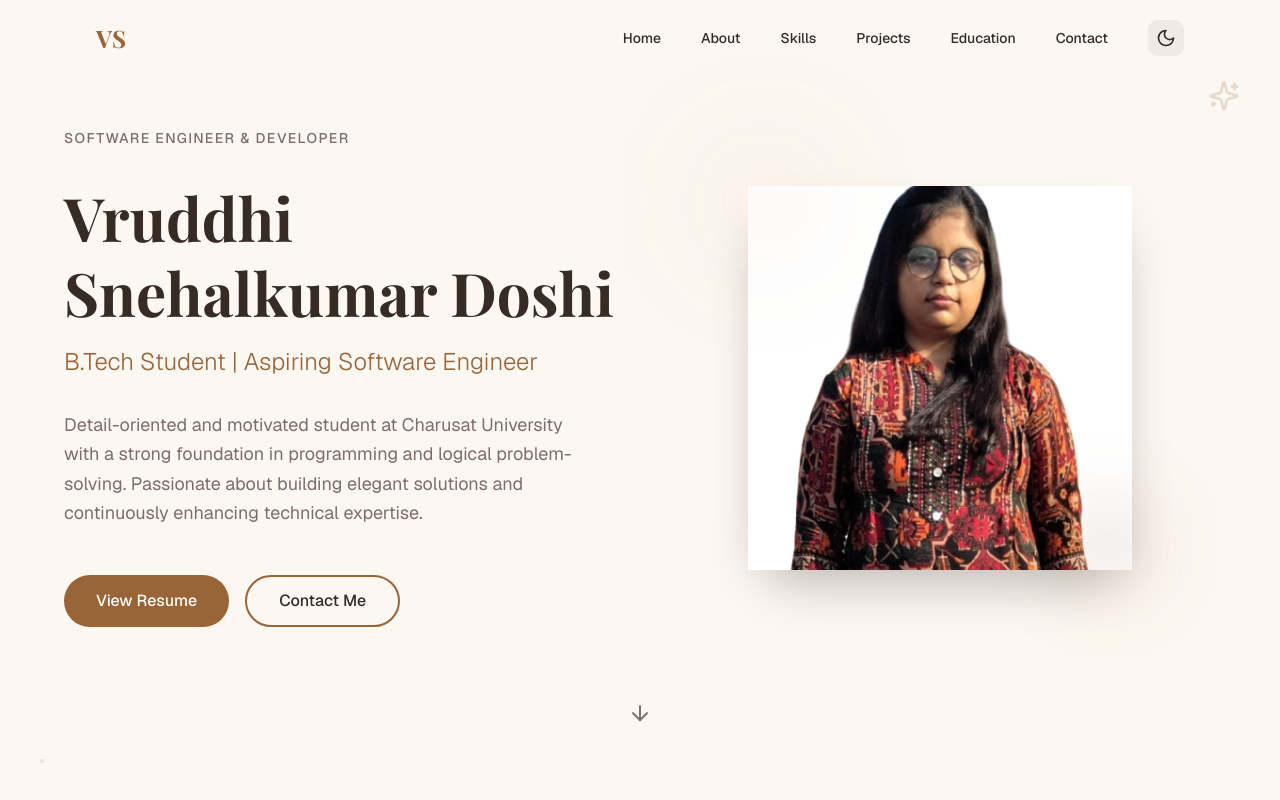
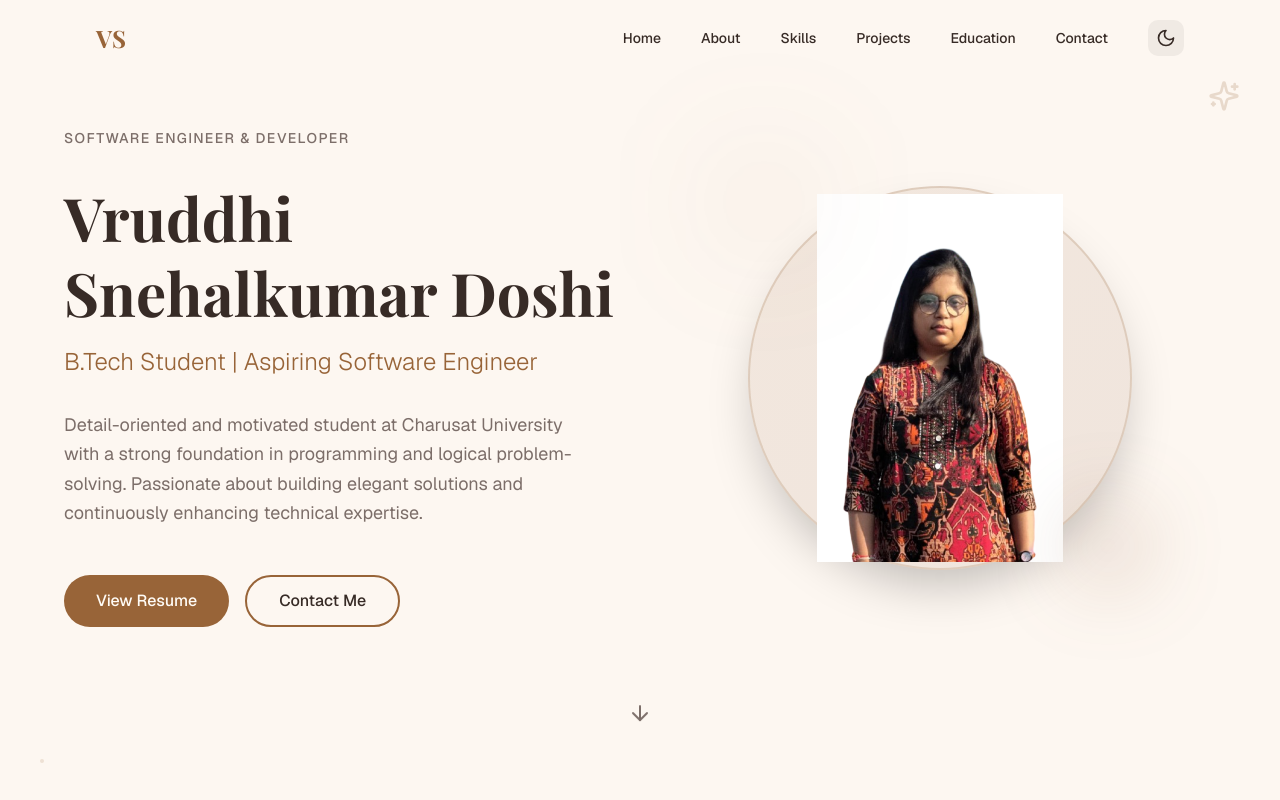
Before and after one commit to doshivruddhi111-arch/v0-portfolio-website, a Next.js app: page / in a window 1280 px wide. Shown: the top 800 px of the page. Built offline with nearby package versions, Linux system fonts and the light colour scheme; a web font is replaced by a local one.

Commit message:
Make profile photo round and show full photo without cutting

```diff
--- a/components/portfolio/hero.tsx
+++ b/components/portfolio/hero.tsx
@@ -70,13 +70,13 @@ export default function Hero({ setMobileMenuOpen }: HeroProps) {
           {/* Right: Visual Element */}
           <div className="order-1 md:order-2 flex justify-center">
             <div className="relative w-full max-w-xs md:max-w-sm">
-              {/* Rounded image container with soft shadow */}
-              <div className="aspect-square rounded-[3rem] bg-gradient-to-br from-primary/10 to-accent/10 border-2 border-primary/20 overflow-hidden shadow-2xl">
+              {/* Circular image container with soft shadow */}
+              <div className="aspect-square rounded-full bg-gradient-to-br from-primary/10 to-accent/10 border-2 border-primary/20 overflow-hidden shadow-2xl">
                 <Image
                   src="/profile.png"
                   alt="Vruddhi Snehalkumar Doshi"
                   fill
-                  className="object-cover"
+                  className="object-contain p-2"
                   priority
                 />
               </div>
```
